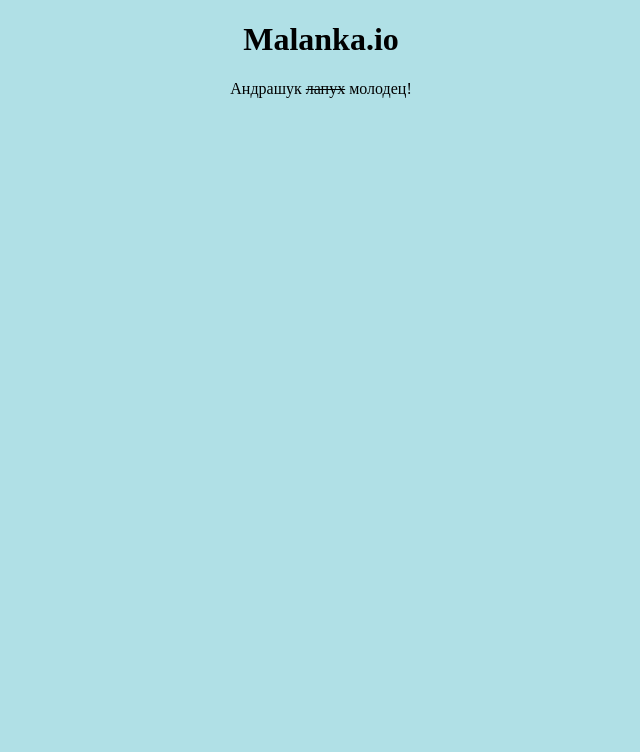
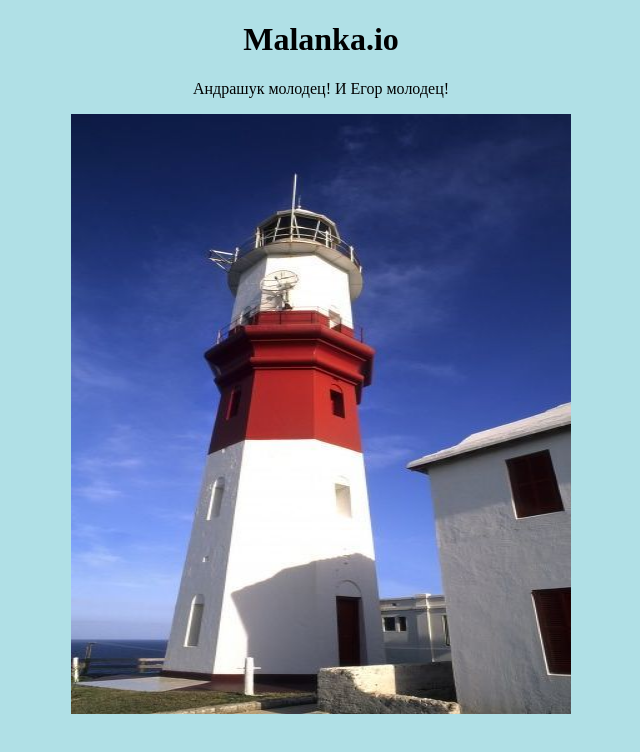
Before and after one commit to AnthonyBY/AnthonyBY.github.io, a plain HTML site: page index.html in a window 1280 px wide. Shown: the whole page, without its empty margins (319-959 px from the left). Drawn offline with Linux system fonts and the light colour scheme.

Commit message:
add logo

```diff
--- a/index.html
+++ b/index.html
@@ -4,9 +4,9 @@
   <meta charset="UTF-8" />
 </head>
 <body style="background-color:powderblue;">
-
 <center><h1>Malanka.io</h1>
-<p>Андрашук <strike>лапух</strike> молодец!</p>
+<p>Андрашук молодец! И Егор молодец!</p>
+<img src="malanka.jpg" alt="malanka logo" width="500" height="600">
 </center>
 </body>
 </html>
```
Also changed, not shown: malanka.jpg (added).
